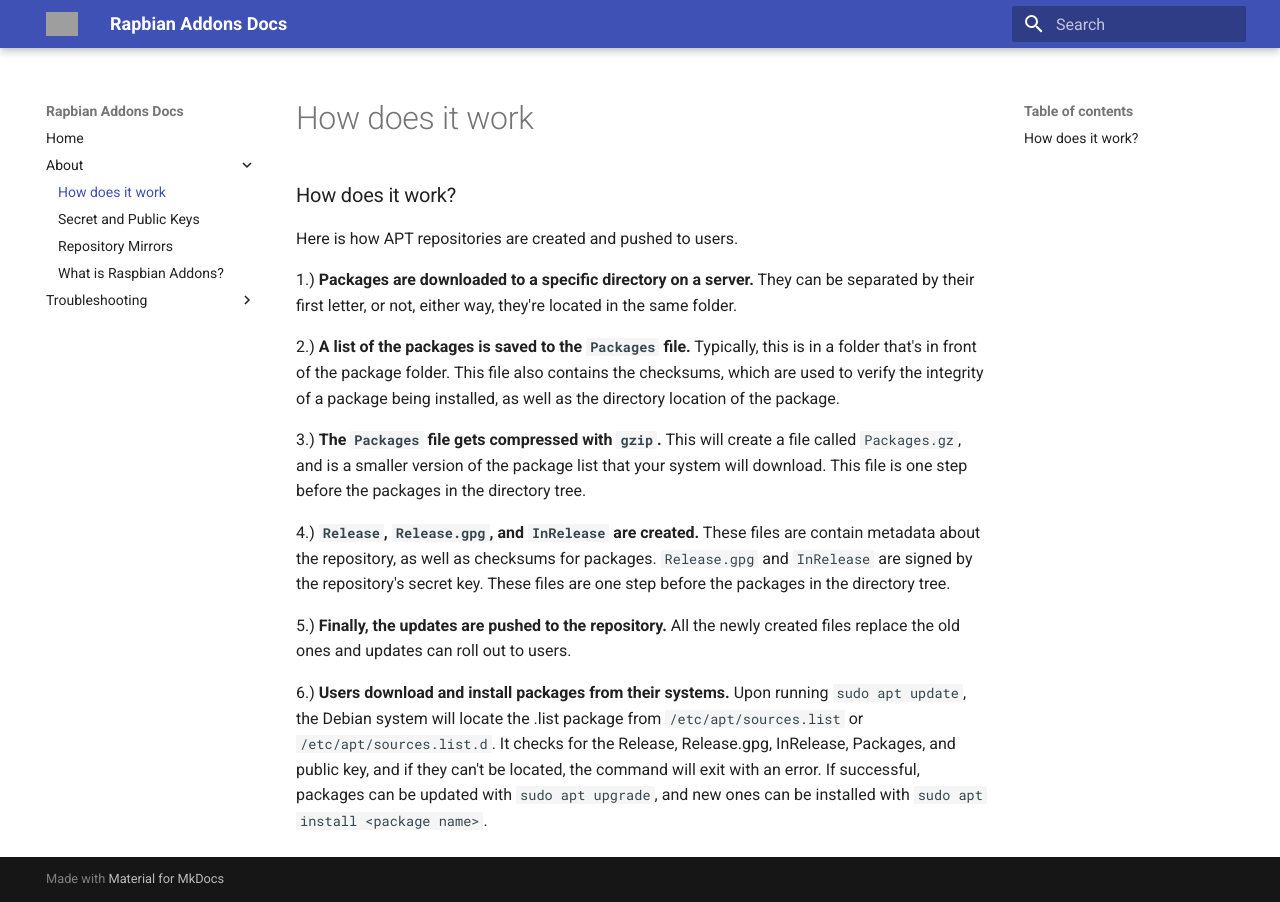
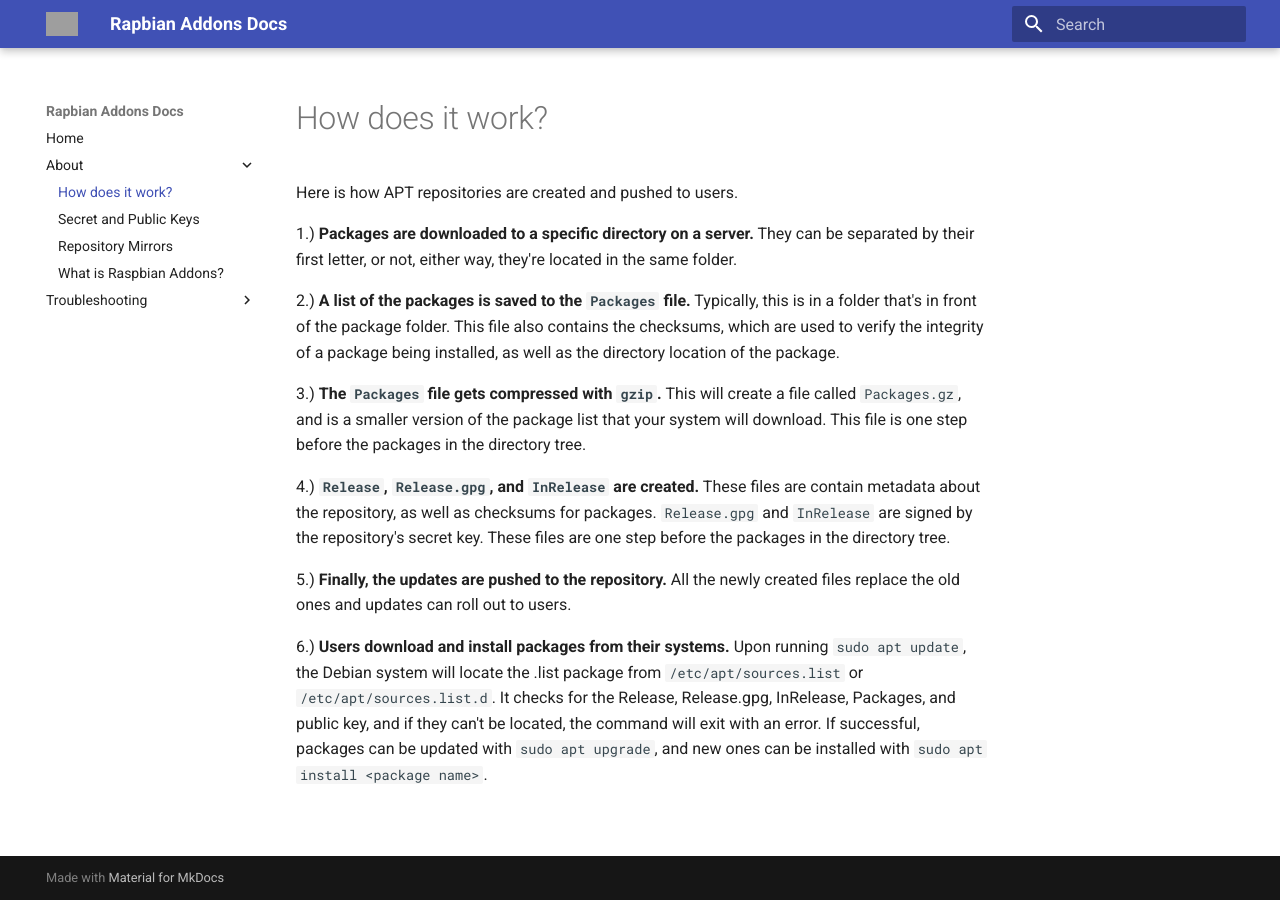
Before and after one commit to hmsjy2017/raspbian-addons-docs-test, an MkDocs documentation site: the page built from docs/about/how-does-it-work.md, in a window 1280 px wide. Built offline with MkDocs 1.6.1 and Material for MkDocs 9.7.7, drawn with Linux system fonts in a browser that asks for light colours; grey boxes are pictures that could not be loaded.

Commit message:
Update how-does-it-work.md

```diff
--- a/docs/about/how-does-it-work.md
+++ b/docs/about/how-does-it-work.md
@@ -1,4 +1,4 @@
-### How does it work?
+# How does it work?
 
 Here is how APT repositories are created and pushed to users.
 
```
